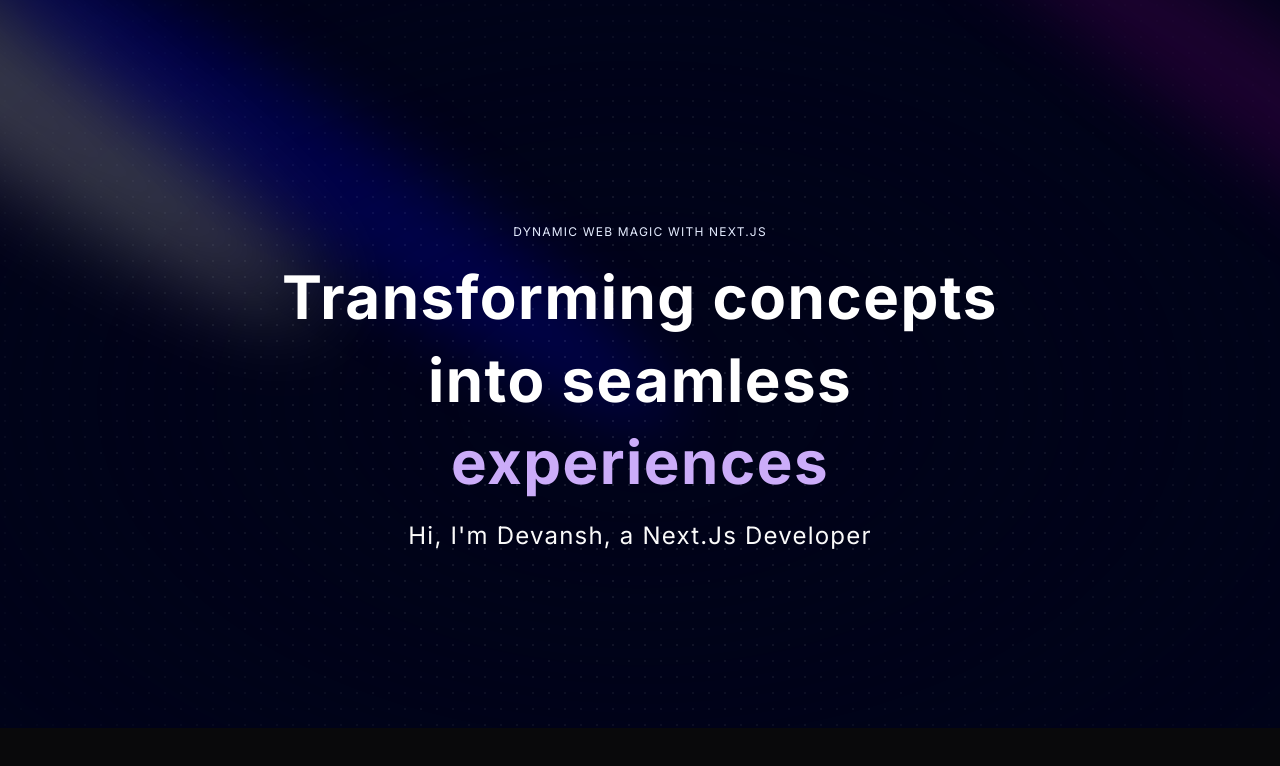
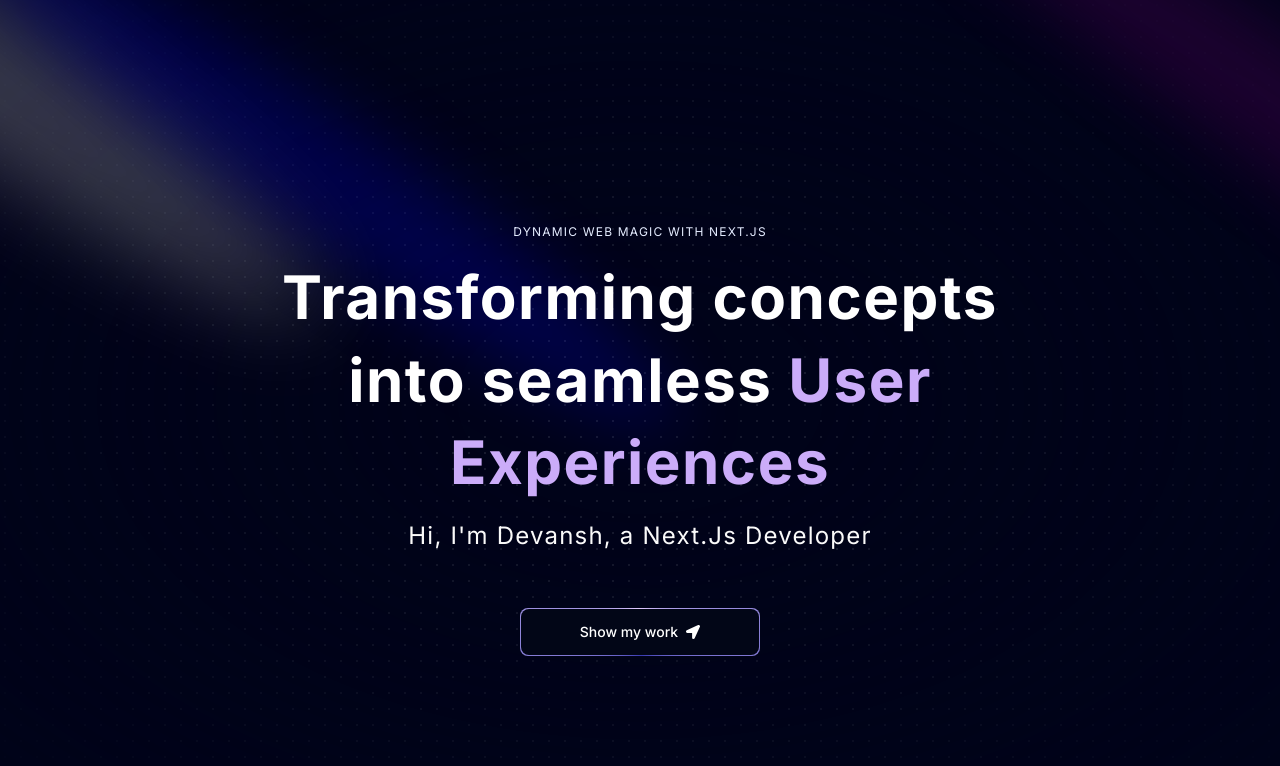
Before and after one commit to ME-Devansh/Portfolio, a Next.js app: page / in a window 1280 px wide. Shown: the top 766 px of the page. Built offline with nearby package versions, Linux system fonts and the light colour scheme.

Commit message:
Added border magiic button(with impl) and flating navar(no impl)

```diff
--- a/components/Hero.tsx
+++ b/components/Hero.tsx
@@ -2,6 +2,8 @@
 import { Spotlight } from "./ui/Spotlight";
 import { DotBackground } from "./ui/dot-background";
 import { TextGenerateEffect } from "./ui/text-generate-effect";
+import BorderMagic from "./ui/border-magic";
+import { FaLocationArrow } from "react-icons/fa";
 
 const Hero = () => {
   return (
@@ -25,11 +27,18 @@
           </h2>
           <TextGenerateEffect
             className="text-center text-[40px] md:text-5xl lg:text-6xl"
-            words="Transforming concepts into seamless experiences"
+            words="Transforming concepts into seamless User Experiences"
           />
           <p className="text-center md:tracking-wider mb-4 text-sm md:text-lg lg:text-2xl">
             Hi, I&apos;m Devansh, a Next.Js Developer
           </p>
+          <a href="#about">
+            <BorderMagic
+              title="Show my work"
+              icon={<FaLocationArrow />}
+              position="right"
+            />
+          </a>
         </div>
       </div>
     </div>
--- /dev/null
+++ b/components/ui/border-magic.tsx
@@ -0,0 +1,33 @@
+import React from "react";
+
+const BorderMagic = ({
+  title,
+  icon,
+  position,
+  handleClick,
+  otherClasses,
+}: {
+  title: string;
+  icon: React.ReactNode;
+  position: "left" | "right";
+  handleClick?: () => void;
+  otherClasses?: string;
+}) => {
+  return (
+    <button
+      className="relative inline-flex h-12 overflow-hidden rounded-lg p-[1px] focus:outline-none w-full md:w-60 md:mt-10"
+      onClick={handleClick}
+    >
+      <span className="absolute inset-[-1000%] animate-[spin_2s_linear_infinite] bg-[conic-gradient(from_90deg_at_50%_50%,#E2CBFF_0%,#393BB2_50%,#E2CBFF_100%)]" />
+      <span
+        className={`inline-flex h-full w-full cursor-pointer items-center justify-center rounded-lg bg-slate-950 px-7 py-1 text-sm font-medium text-white backdrop-blur-3xl gap-2 ${otherClasses}`}
+      >
+        {position === "left" && icon}
+        {title}
+        {position === "right" && icon}
+      </span>
+    </button>
+  );
+};
+
+export default BorderMagic;
--- a/package.json
+++ b/package.json
@@ -16,6 +16,7 @@
     "next-themes": "^0.3.0",
     "react": "^18",
     "react-dom": "^18",
+    "react-icons": "^5.2.1",
     "tailwind-merge": "^2.4.0"
   },
   "devDependencies": {
```
Also changed, not shown: components/ui/floating-navbar.tsx (added), 1 other file (tests, documents, lock files or other folders).
